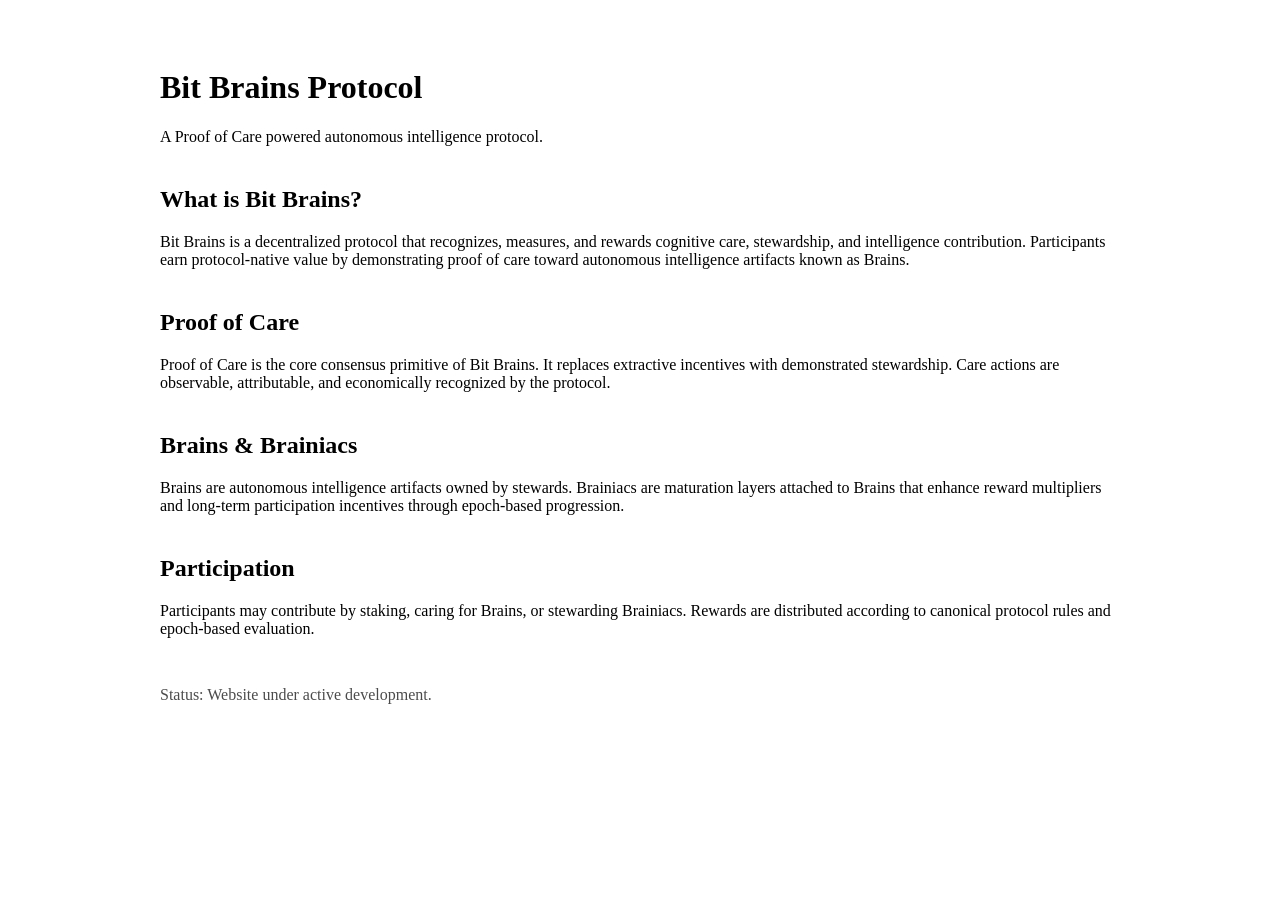
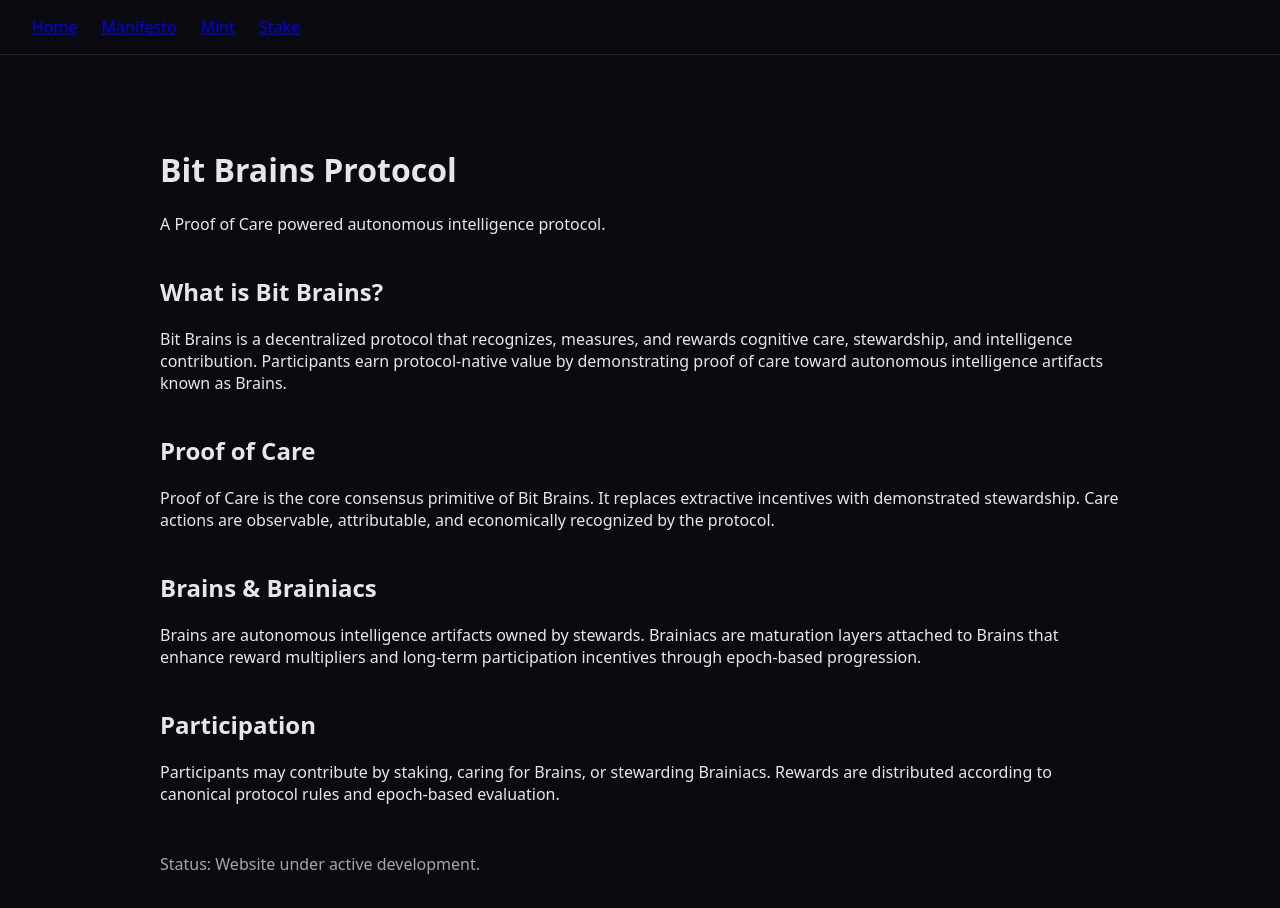
Before and after one commit to ONGOD6/bit-brains-web, a Next.js app: page / in a window 1280 px wide. Shown: the top 908 px of the page. Before the commit the page ends 800 px from the top, so only its background shows below. Built offline with nearby package versions, Linux system fonts and the light colour scheme.

Commit message:
Update layout.tsx
Add global navigation and dark layout

```diff
--- a/app/layout.tsx
+++ b/app/layout.tsx
@@ -1,3 +1,5 @@
+import Link from "next/link";
+
 export default function RootLayout({
   children,
 }: {
@@ -5,7 +7,30 @@ export default function RootLayout({
 }) {
   return (
     <html lang="en">
-      <body>{children}</body>
+      <body
+        style={{
+          margin: 0,
+          backgroundColor: "#0b0b0f",
+          color: "#e5e7eb",
+          fontFamily: "system-ui, sans-serif",
+        }}
+      >
+        <nav
+          style={{
+            padding: "1rem 2rem",
+            borderBottom: "1px solid #222",
+            display: "flex",
+            gap: "1.5rem",
+          }}
+        >
+          <Link href="/">Home</Link>
+          <Link href="/manifesto">Manifesto</Link>
+          <Link href="/mint">Mint</Link>
+          <Link href="/stake">Stake</Link>
+        </nav>
+
+        <div style={{ padding: "2rem" }}>{children}</div>
+      </body>
     </html>
   );
 }
```
